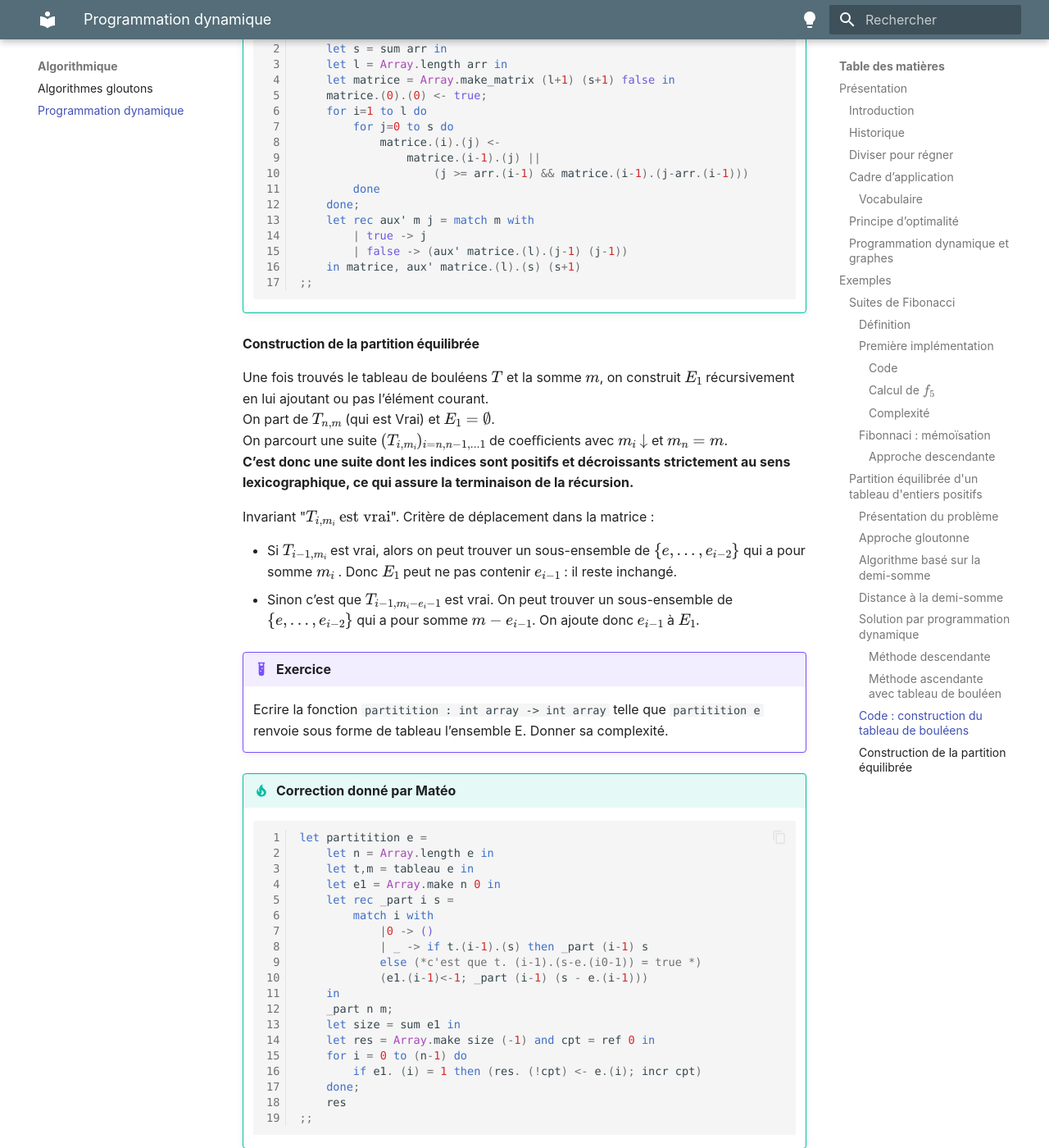
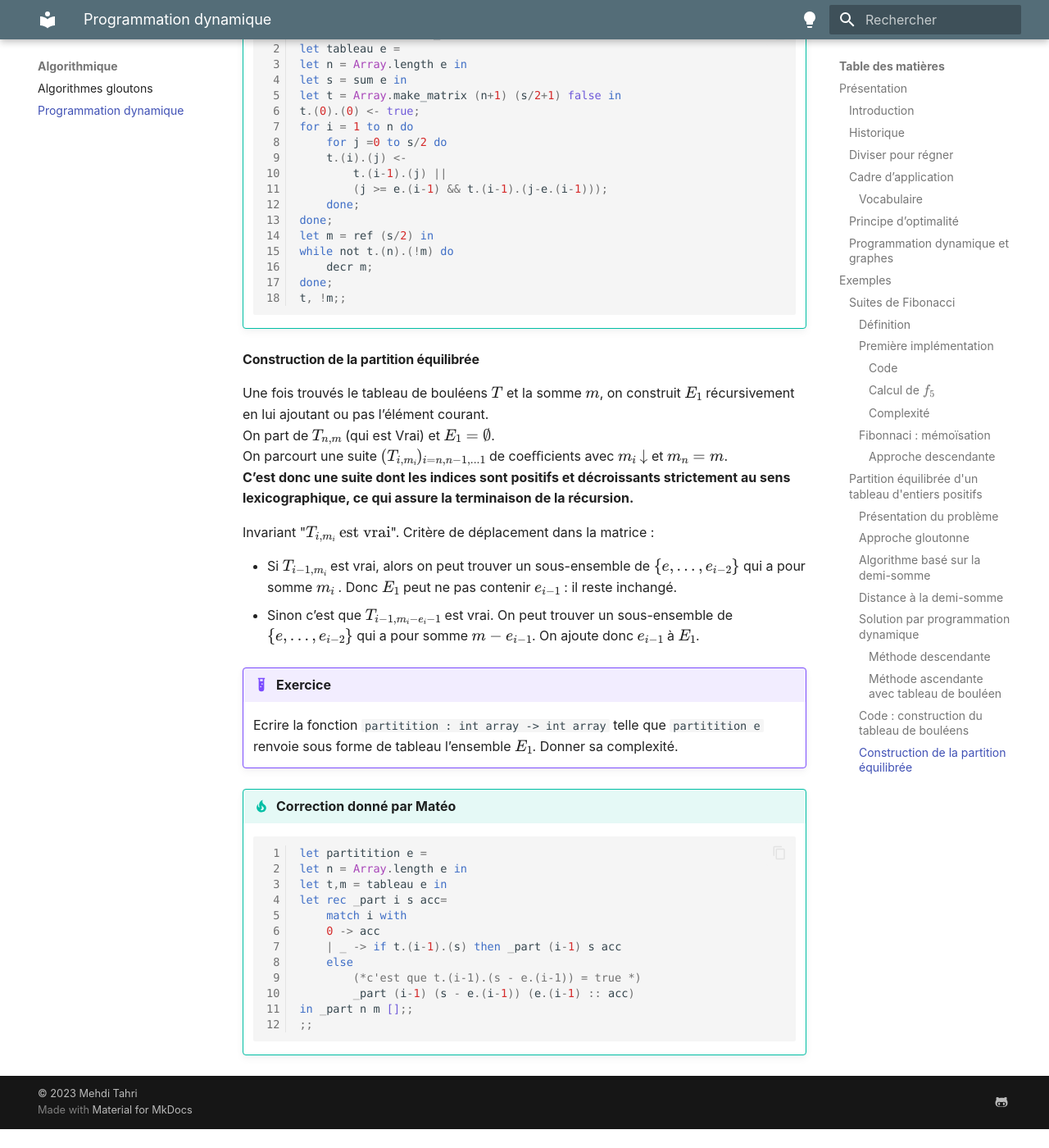
Before and after one commit to mp2i-thiers/mp2i-thiers.github.io, an MkDocs documentation site: the page built from docs/Algorithmique/prodgyn.md, in a window 1280 px wide and 1400 px high, scrolled down 8399 px. Shown: the whole window at 82% size. Built offline with MkDocs 1.6.1 and Material for MkDocs 9.7.7, drawn with Linux system fonts in a browser that asks for light colours; after the commit the page ends 9776 px from its top, so only the background shows below that; some of the changed text lies outside the part shown.

Commit message:
udated Algorithmique.md

````diff
--- a/docs/Algorithmique/prodgyn.md
+++ b/docs/Algorithmique/prodgyn.md
@@ -258,23 +258,24 @@ $E = \{e_0, . . . , e_{n−1}\}$, multi-ensemble de nombres entiers positifs, $S
 
 !!! tip "Correction (à priori ça fonctionnne)"
     ```ocaml linenums="1"
-    let tableau (arr:int array) =
-        let s = sum arr in
-        let l = Array.length arr in
-        let matrice = Array.make_matrix (l+1) (s+1) false in
-        matrice.(0).(0) <- true;
-        for i=1 to l do
-            for j=0 to s do
-                matrice.(i).(j) <-
-                    matrice.(i-1).(j) ||
-                        (j >= arr.(i-1) && matrice.(i-1).(j-arr.(i-1)))
-            done
+    let sum = Array.fold_left (+) 0;;
+    let tableau e =
+    let n = Array.length e in
+    let s = sum e in
+    let t = Array.make_matrix (n+1) (s/2+1) false in
+    t.(0).(0) <- true;
+    for i = 1 to n do
+        for j =0 to s/2 do
+        t.(i).(j) <-
+            t.(i-1).(j) ||
+            (j >= e.(i-1) && t.(i-1).(j-e.(i-1)));
         done;
-        let rec aux' m j = match m with
-            | true -> j
-            | false -> (aux' matrice.(l).(j-1) (j-1))
-        in matrice, aux' matrice.(l).(s) (s+1)
-    ;;
+    done;
+    let m = ref (s/2) in
+    while not t.(n).(!m) do
+        decr m;
+    done;
+    t, !m;;
     ```
 
 #### Construction de la partition équilibrée
@@ -290,27 +291,20 @@ Invariant "$T_{i,m_i} \text{ est vrai}$". Critère de déplacement dans la matri
 - Sinon c’est que $T_{i−1,m_i−e_i−1}$ est vrai. On peut trouver un sous-ensemble  de $\{e, . . . , e_{i−2}\}$ qui a pour somme $m − e_{i−1}$. On ajoute donc $e_{i−1}$ à $E_1$.
 
 !!! example "Exercice"
-    Ecrire la fonction `partitition : int array -> int array` telle que `partitition e` renvoie sous forme de tableau l’ensemble E. Donner sa complexité.
+    Ecrire la fonction `partitition : int array -> int array` telle que `partitition e` renvoie sous forme de tableau l’ensemble $E_1$. Donner sa complexité.
 
 !!! tip "Correction donné par Matéo"
     ```ocaml linenums="1"
     let partitition e =
-        let n = Array.length e in
-        let t,m = tableau e in
-        let e1 = Array.make n 0 in
-        let rec _part i s =
-            match i with
-                |0 -> ()
-                | _ -> if t.(i-1).(s) then _part (i-1) s
-                else (*c'est que t. (i-1).(s-e.(i0-1)) = true *)
-                (e1.(i-1)<-1; _part (i-1) (s - e.(i-1)))
-        in
-        _part n m;
-        let size = sum e1 in
-        let res = Array.make size (-1) and cpt = ref 0 in
-        for i = 0 to (n-1) do
-            if e1. (i) = 1 then (res. (!cpt) <- e.(i); incr cpt)
-        done;
-        res
+    let n = Array.length e in
+    let t,m = tableau e in
+    let rec _part i s acc=
+        match i with
+        0 -> acc
+        | _ -> if t.(i-1).(s) then _part (i-1) s acc
+        else
+            (*c'est que t.(i-1).(s - e.(i-1)) = true *)
+            _part (i-1) (s - e.(i-1)) (e.(i-1) :: acc)
+    in _part n m [];;
     ;;
     ```
````
Also changed, not shown: other parts of docs/Algorithmique/prodgyn.md (+1 -1 lines).
